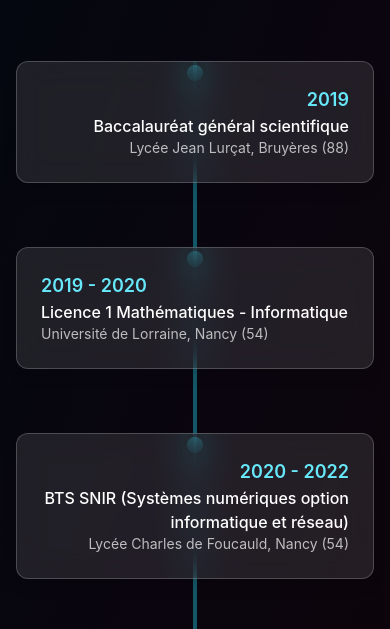
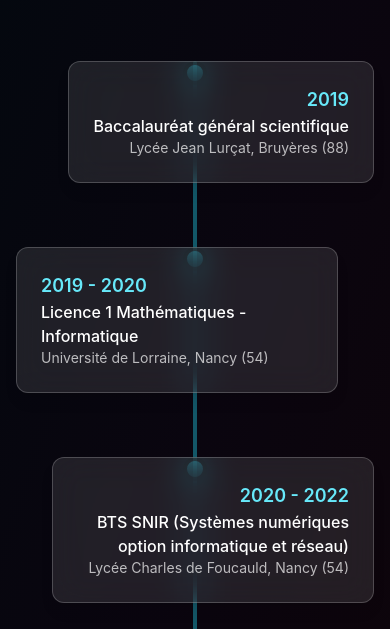
Before and after one commit to SEBonduel/Portfolio_DEMANGE_S2025, a React (Vite) app in the folder mon-portfolio/: page / in a window 390 px wide. Shown: the part 5975-6604 px from the top of the page. Built offline with nearby package versions, Linux system fonts and the light colour scheme.

Commit message:
fix all responsive

```diff
--- a/mon-portfolio/src/components/Background.jsx
+++ b/mon-portfolio/src/components/Background.jsx
@@ -12,7 +12,7 @@
   ];
 
   return (
-    <section id="Background">
+    <section id="Background" className="overflow-x-hidden">
       <div className="relative flex flex-col items-center justify-center min-h-screen bg-black py-12 px-4 md:px-8">
         <div className="absolute inset-0 bg-gradient-to-br from-blue-500/20 via-purple-500/20 to-pink-500/20 opacity-30"></div>
 
@@ -33,7 +33,7 @@
               className="relative flex w-full mb-12 pb-4"
             >
               <div className="absolute left-1/2 transform -translate-x-1/2 w-6 h-6 bg-cyan-400 rounded-full border-4 border-black animate-pulse shadow-lg"></div>
-              <div className={`w-full md:w-5/6 p-6 bg-white/10 backdrop-blur-lg border border-white/20 rounded-xl shadow-lg text-white
+              <div className={`max-w-[90%] md:w-5/6 p-6 bg-white/10 backdrop-blur-lg border border-white/20 rounded-xl shadow-lg text-white
                   ${index % 2 === 0 ? "ml-auto text-right" : "mr-auto text-left"}
                 `}
               >
--- a/mon-portfolio/src/index.css
+++ b/mon-portfolio/src/index.css
@@ -19,6 +19,7 @@
 
 html {
   scroll-behavior: smooth;
+  overflow-x: hidden;
 }
 
 
```
